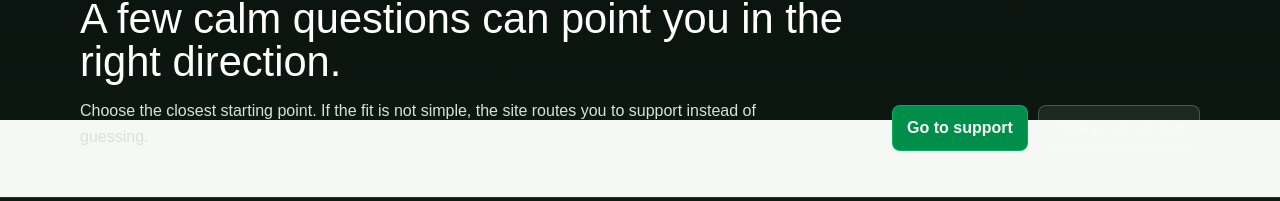
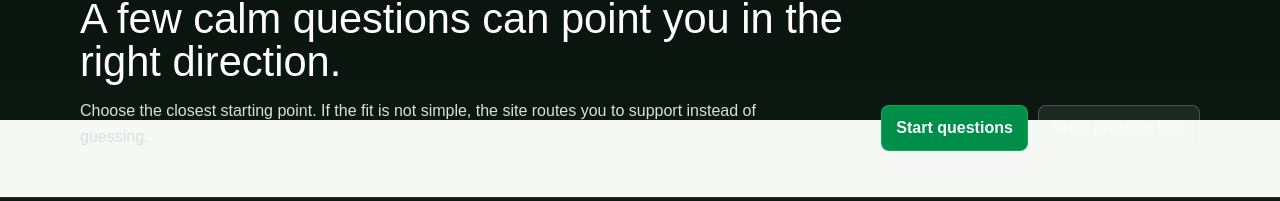
Before and after one commit to ancientagent/scitox-web-rebuild, a Next.js app in the folder site/: page /guidance in a window 1280 px wide. Shown: the part 200-401 px from the top of the page. Built offline with nearby package versions, Linux system fonts and the light colour scheme.

Commit message:
fix: point guidance welcome to questions

```diff
--- a/site/app/guidance/page.tsx
+++ b/site/app/guidance/page.tsx
@@ -6,7 +6,7 @@ export default function GuidancePage() {
   return (
     <div className="page-flow">
       <WelcomeGreeting context="guidance" />
-      <section className="content-band content-band--dark">
+      <section className="content-band content-band--dark" id="quick-guidance">
         <div className="band-inner">
           <div className="section-heading">
             <p className="eyebrow">Guided questions</p>
--- a/site/components/WelcomeGreeting.tsx
+++ b/site/components/WelcomeGreeting.tsx
@@ -20,8 +20,8 @@ const greetingCopy = {
     title: "A few calm questions can point you in the right direction.",
     body:
       "Choose the closest starting point. If the fit is not simple, the site routes you to support instead of guessing.",
-    primaryHref: "/support",
-    primaryLabel: "Go to support",
+    primaryHref: "#quick-guidance",
+    primaryLabel: "Start questions",
     secondaryHref: "/products",
     secondaryLabel: "View product line",
   },
```
